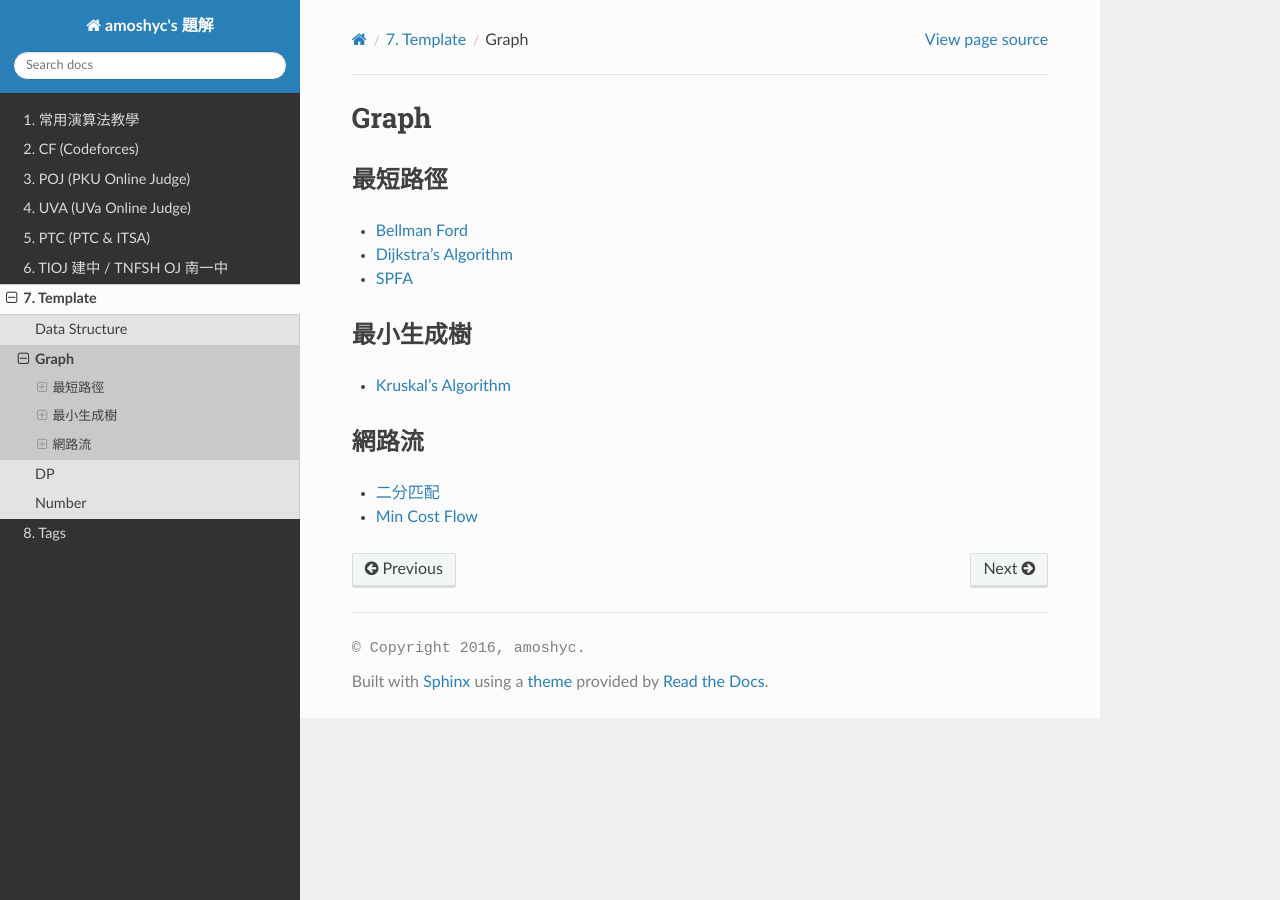
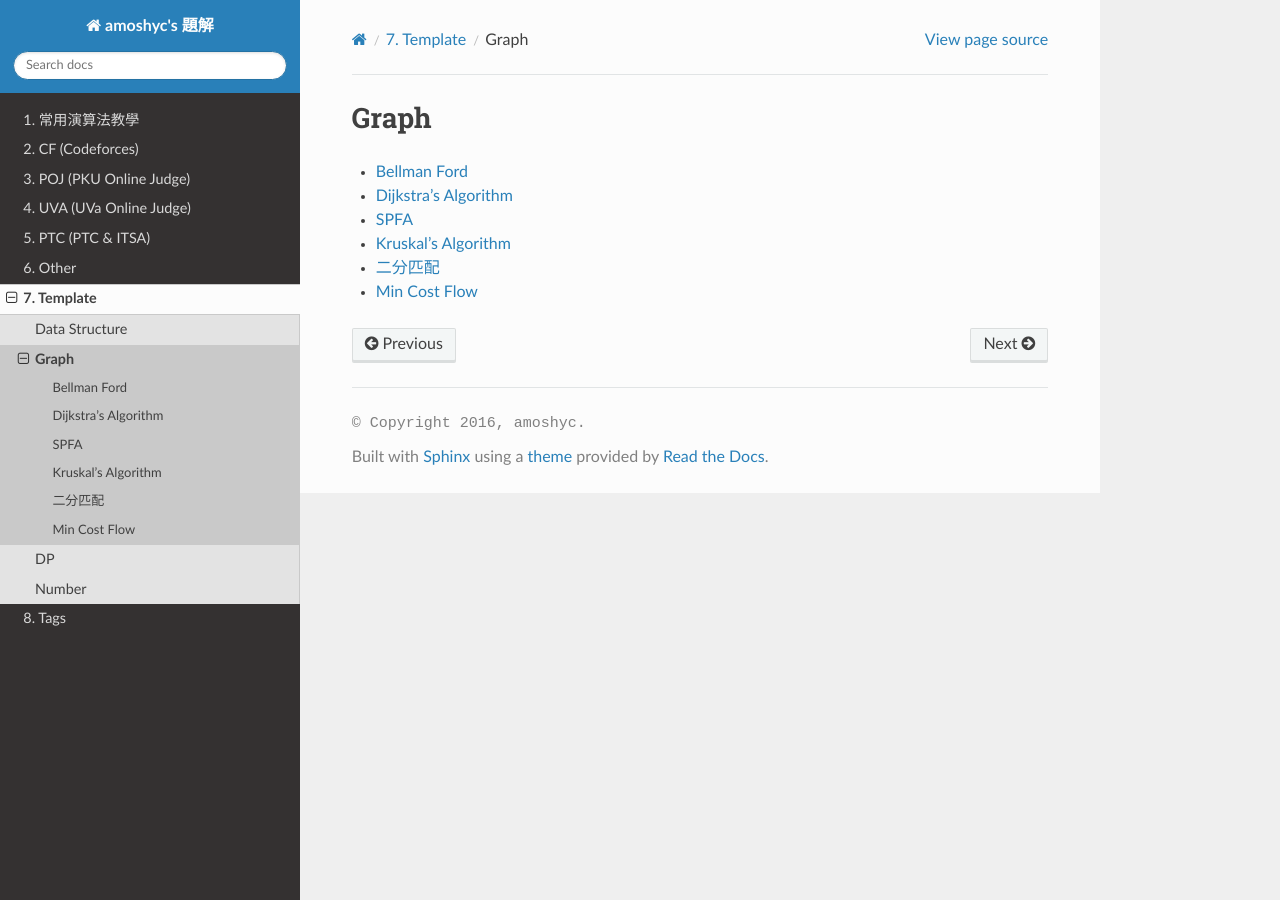
Before and after one commit to amoshyc/ojsolution, a Sphinx documentation site: the page built from docs/source/template/graph/index.rst, in a window 1280 px wide. Built offline with Sphinx 7.4.7 and the Read the Docs theme 2.0.0, drawn with Linux system fonts in a browser that asks for light colours; some web fonts are replaced; pages that are not in the unit, such as notebooks, are missing from menus.

Commit message:
Fix Structure

```diff
--- a/docs/source/other/other.rst
+++ b/docs/source/other/other.rst
@@ -1,6 +1,11 @@
 #################################################################
-TIOJ 建中 / TNFSH OJ 南一中
+Other
 #################################################################
+
+::
+
+    [TOJ] = 南一中 Online Judge
+    [TIOJ] = 建中 Online Judge
 
 .. toctree::
     :maxdepth: 1
--- a/docs/source/template/graph/index.rst
+++ b/docs/source/template/graph/index.rst
@@ -1,10 +1,6 @@
 ########################
 Graph
 ########################
-
-***********************
-最短路徑
-***********************
 
 .. toctree::
     :maxdepth: 1
@@ -13,21 +9,7 @@ Graph
     dijkstra.rst
     spfa.rst
 
-***********************
-最小生成樹
-***********************
-
-.. toctree::
-    :maxdepth: 1
-
     kruskal.rst
-
-***********************
-網路流
-***********************
-
-.. toctree::
-    :maxdepth: 1
 
     bipartite_matching.rst
     min_cost_flow.rst
```
